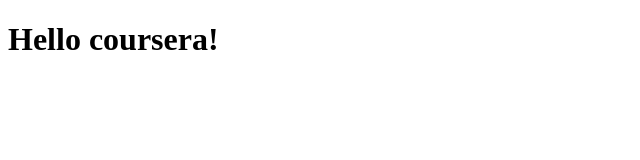
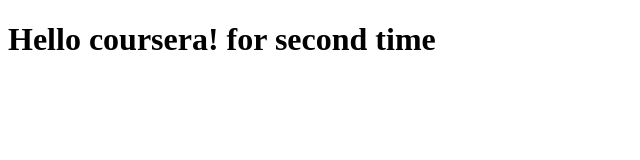
Before and after one commit to winiguca/coursera-test, a plain HTML site: page site/index.html in a window 1280 px wide. Shown: the whole page, without its empty margins (0-640 px from the left). Drawn offline with Linux system fonts and the light colour scheme.

Commit message:
Small addtion to our page

```diff
--- a/site/index.html
+++ b/site/index.html
@@ -4,6 +4,6 @@
 	<title>Hello coursera!</title>
 </head>
 <body>
- <h1>Hello coursera!</h1>
+ <h1>Hello coursera! for second time</h1>
 </body>
 </html>
```
